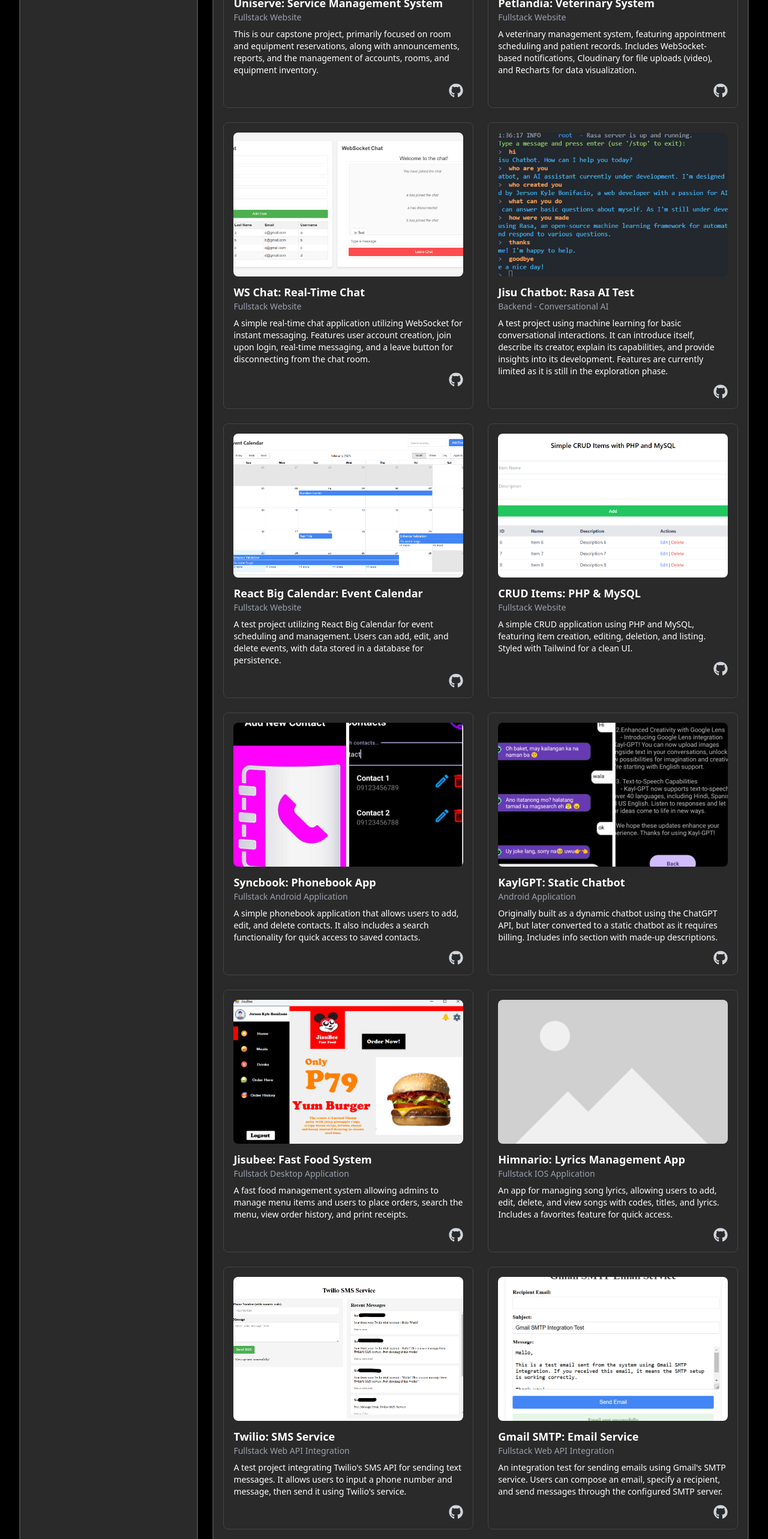
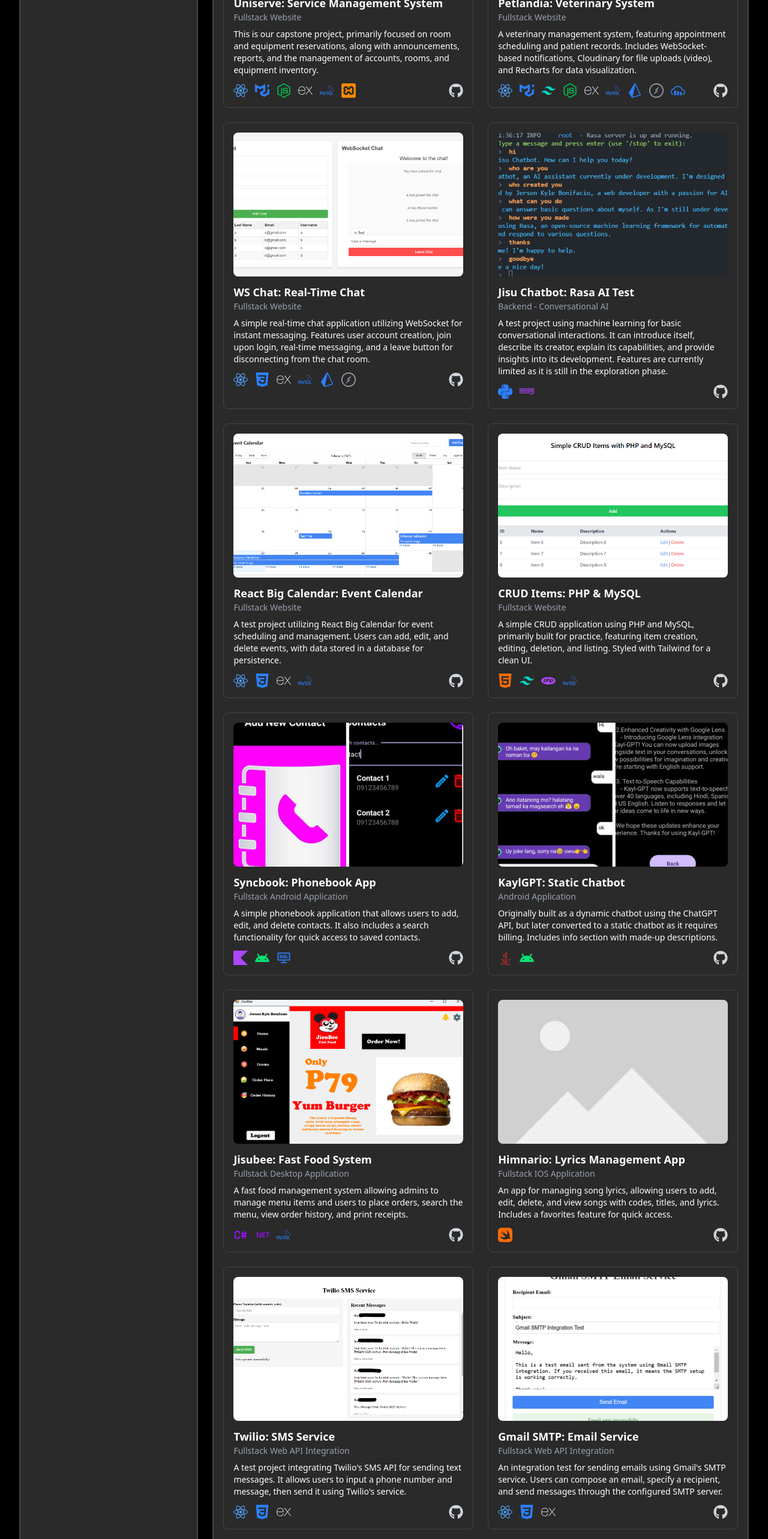
Before and after one commit to JisuKayl/JisuKayl-Personal-Portfolio, a React (Vite) app: page / in a window 1280 px wide. Shown: the part 920-3486 px from the top of the page at 60% size. Built offline with nearby package versions, Linux system fonts and the light colour scheme.

Commit message:
feat: include icons for project techstack

```diff
--- a/src/components/Projects.jsx
+++ b/src/components/Projects.jsx
@@ -1,5 +1,4 @@
 import React from "react";
-import { FaGithub } from "react-icons/fa";
 import DefaultImage from "../assets/placeholder.png";
 import CapstoneImage from "../assets/capstone.png";
 import PetlandiaImage from "../assets/petlandia.png";
@@ -18,6 +17,35 @@ import SpringbootcurdImage from "../assets/springbootcrud.png";
 import LawchatImage from "../assets/lawchat.png";
 import LibraryImage from "../assets/angularlibrary.png";
 import VideosharingImage from "../assets/angularvideo.png";
+import {
+  SiReact,
+  SiMui,
+  SiNodedotjs,
+  SiExpress,
+  SiMysql,
+  SiXampp,
+  SiTailwindcss,
+  SiPrisma,
+  SiSocketdotio,
+  SiCloudinary,
+  SiCss3,
+  SiPython,
+  SiHtml5,
+  SiPhp,
+  SiKotlin,
+  SiAndroid,
+  SiDotnet,
+  SiSwift,
+  SiSpringboot,
+  SiMongodb,
+  SiNextdotjs,
+  SiTypescript,
+  SiAngular,
+  SiRasa,
+} from "react-icons/si";
+import { FaJava, FaGithub } from "react-icons/fa";
+import { AiOutlineConsoleSql } from "react-icons/ai";
+import { TbBrandCSharp } from "react-icons/tb";
 
 const projects = [
   {
@@ -26,8 +54,14 @@ const projects = [
     description:
       "This is our capstone project, primarily focused on room and equipment reservations, along with announcements, reports, and the management of accounts, rooms, and equipment inventory.",
     image: CapstoneImage,
-    techStack: [],
-    // Techstack used here is React js, Material-UI Node js, Express Js, mysql, xampp,
+    techStack: [
+      { icon: <SiReact />, name: "React", color: "text-blue-400" },
+      { icon: <SiMui />, name: "Material-UI", color: "text-blue-500" },
+      { icon: <SiNodedotjs />, name: "Node.js", color: "text-green-500" },
+      { icon: <SiExpress />, name: "Express.js", color: "text-gray-300" },
+      { icon: <SiMysql />, name: "MySQL", color: "text-blue-500" },
+      { icon: <SiXampp />, name: "XAMPP", color: "text-orange-400" },
+    ],
     github: "https://github.com/JisuKayl/CITS-Service-Management-main",
   },
   {
@@ -36,8 +70,17 @@ const projects = [
     description:
       "A veterinary management system, featuring appointment scheduling and patient records. Includes WebSocket-based notifications, Cloudinary for file uploads (video), and Recharts for data visualization.",
     image: PetlandiaImage,
-    // Techstack used here is React js, Material-UI, Tailwind, Node js, Express Js, mysql, prisma orm, websocket, cloudinary
-    techStack: [],
+    techStack: [
+      { icon: <SiReact />, name: "React", color: "text-blue-400" },
+      { icon: <SiMui />, name: "Material-UI", color: "text-blue-500" },
+      { icon: <SiTailwindcss />, name: "Tailwind", color: "text-teal-400" },
+      { icon: <SiNodedotjs />, name: "Node.js", color: "text-green-500" },
+      { icon: <SiExpress />, name: "Express.js", color: "text-gray-300" },
+      { icon: <SiMysql />, name: "MySQL", color: "text-blue-500" },
+      { icon: <SiPrisma />, name: "Prisma ORM", color: "text-blue-500" },
+      { icon: <SiSocketdotio />, name: "WebSocket", color: "text-gray-400" },
+      { icon: <SiCloudinary />, name: "Cloudinary", color: "text-blue-500" },
+    ],
     github: "https://github.com/JisuKayl/Petlandia-Veterinary-System",
   },
   {
@@ -46,8 +89,14 @@ const projects = [
     description:
       "A simple real-time chat application utilizing WebSocket for instant messaging. Features user account creation, join upon login, real-time messaging, and a leave button for disconnecting from the chat room.",
     image: WschatImage,
-    // Techstack used here is React js, Css, Express JS, mysql, prisma orm, websocket
-    techStack: [],
+    techStack: [
+      { icon: <SiReact />, name: "React", color: "text-blue-400" },
+      { icon: <SiCss3 />, name: "CSS", color: "text-blue-500" },
+      { icon: <SiExpress />, name: "Express.js", color: "text-gray-300" },
+      { icon: <SiMysql />, name: "MySQL", color: "text-blue-500" },
+      { icon: <SiPrisma />, name: "Prisma ORM", color: "text-blue-500" },
+      { icon: <SiSocketdotio />, name: "WebSocket", color: "text-gray-400" },
+    ],
     github: "https://github.com/JisuKayl/PrismaORM-Websocket-RealtimeChat-Test",
   },
   {
@@ -56,8 +105,10 @@ const projects = [
     description:
       "A test project using machine learning for basic conversational interactions. It can introduce itself, describe its creator, explain its capabilities, and provide insights into its development. Features are currently limited as it is still in the exploration phase.",
     image: JisuchatbotImage,
-    // Techstack used here is Python, Rasa
-    techStack: [],
+    techStack: [
+      { icon: <SiPython />, name: "Python", color: "text-blue-500" },
+      { icon: <SiRasa />, name: "Rasa", color: "text-purple-500" },
+    ],
     github: "https://github.com/JisuKayl/Rasa-Machine-Learning-Test",
   },
   {
@@ -66,18 +117,26 @@ const projects = [
     description:
       "A test project utilizing React Big Calendar for event scheduling and management. Users can add, edit, and delete events, with data stored in a database for persistence.",
     image: EventcalendarImage,
-    // Techstack used here is React js, css, express js, mysql
-    techStack: [],
+    techStack: [
+      { icon: <SiReact />, name: "React", color: "text-blue-400" },
+      { icon: <SiCss3 />, name: "CSS", color: "text-blue-500" },
+      { icon: <SiExpress />, name: "Express.js", color: "text-gray-300" },
+      { icon: <SiMysql />, name: "MySQL", color: "text-blue-500" },
+    ],
     github: "https://github.com/JisuKayl/React-Big-Calendar-Event-Test",
   },
   {
     title: "CRUD Items: PHP & MySQL",
     category: "Fullstack Website",
     description:
-      "A simple CRUD application using PHP and MySQL, featuring item creation, editing, deletion, and listing. Styled with Tailwind for a clean UI.",
+      "A simple CRUD application using PHP and MySQL, primarily built for practice, featuring item creation, editing, deletion, and listing. Styled with Tailwind for a clean UI.",
     image: PhpcrudImage,
-    // Techstack used here is html, tailwind, php, mysql,
-    techStack: [],
+    techStack: [
+      { icon: <SiHtml5 />, name: "HTML", color: "text-orange-500" },
+      { icon: <SiTailwindcss />, name: "Tailwind", color: "text-teal-400" },
+      { icon: <SiPhp />, name: "PHP", color: "text-purple-500" },
+      { icon: <SiMysql />, name: "MySQL", color: "text-blue-500" },
+    ],
     github: "https://github.com/JisuKayl/CrudItems-Tailwind-Php-Sql-Test",
   },
   {
@@ -86,8 +145,11 @@ const projects = [
     description:
       "A simple phonebook application that allows users to add, edit, and delete contacts. It also includes a search functionality for quick access to saved contacts.",
     image: SyncbookImage,
-    // Techstack used here is Kotlin, Android Studio, SQLite,
-    techStack: [],
+    techStack: [
+      { icon: <SiKotlin />, name: "Kotlin", color: "text-purple-500" },
+      { icon: <SiAndroid />, name: "Android Studio", color: "text-green-400" },
+      { icon: <AiOutlineConsoleSql />, name: "SQLite", color: "text-blue-500" },
+    ],
     github: "https://github.com/JisuKayl/SyncBook-Kotlin-PhonebookApp",
   },
   {
@@ -96,8 +158,10 @@ const projects = [
     description:
       "Originally built as a dynamic chatbot using the ChatGPT API, but later converted to a static chatbot as it requires billing. Includes info section with made-up descriptions.",
     image: KaylgptImage,
-    // Techstack used here is Java, Android Studio
-    techStack: [],
+    techStack: [
+      { icon: <FaJava />, name: "Java", color: "text-red-500" },
+      { icon: <SiAndroid />, name: "Android Studio", color: "text-green-400" },
+    ],
     github:
       "https://github.com/JisuKayl/KaylGpt-StaticChatbot-WithOptionForDynamicResponse",
   },
@@ -107,8 +171,11 @@ const projects = [
     description:
       "A fast food management system allowing admins to manage menu items and users to place orders, search the menu, view order history, and print receipts.",
     image: JisubeeImage,
-    // Techstack used here is C# .net, MSSQL (but you can use mysql icon, just mssql tooltip)
-    techStack: [],
+    techStack: [
+      { icon: <TbBrandCSharp />, name: "C#", color: "text-purple-600" },
+      { icon: <SiDotnet />, name: ".NET", color: "text-purple-600" },
+      { icon: <SiMysql />, name: "MySQL", color: "text-blue-500" },
+    ],
     github: "https://github.com/JisuKayl/CSharp-DotNet-MsSQL-FastFoodSystem",
   },
   {
@@ -117,8 +184,7 @@ const projects = [
     description:
       "An app for managing song lyrics, allowing users to add, edit, delete, and view songs with codes, titles, and lyrics. Includes a favorites feature for quick access.",
     image: DefaultImage,
-    // Techstack used here is Swift, swiftdata (if no icon available, dont include swiftdata. just swift)
-    techStack: [],
+    techStack: [{ icon: <SiSwift />, name: "Swift", color: "text-orange-500" }],
     github: "https://github.com/JisuKayl/Swift-Wam3-Finals",
   },
   {
@@ -127,8 +193,11 @@ const projects = [
     description:
       "A test project integrating Twilio's SMS API for sending text messages. It allows users to input a phone number and message, then send it using Twilio's service.",
     image: TwilioImage,
-    // Techstack used here is react js, css, express js,
-    techStack: [],
+    techStack: [
+      { icon: <SiReact />, name: "React", color: "text-blue-400" },
+      { icon: <SiCss3 />, name: "CSS", color: "text-blue-500" },
+      { icon: <SiExpress />, name: "Express.js", color: "text-gray-300" },
+    ],
     github: "https://github.com/JisuKayl/Twilio-SMS-Integration-Test",
   },
   {
@@ -137,8 +206,11 @@ const projects = [
     description:
       "An integration test for sending emails using Gmail's SMTP service. Users can compose an email, specify a recipient, and send messages through the configured SMTP server.",
     image: GmailsmtpImage,
-    // Techstack used here is React js, css, express js
-    techStack: [],
+    techStack: [
+      { icon: <SiReact />, name: "React", color: "text-blue-400" },
+      { icon: <SiCss3 />, name: "CSS", color: "text-blue-500" },
+      { icon: <SiExpress />, name: "Express.js", color: "text-gray-300" },
+    ],
     github: "https://github.com/JisuKayl/Gmail-SMTP-Integration-Test",
   },
   {
@@ -147,8 +219,12 @@ const projects = [
     description:
       "An integration test for Google Calendar API, allowing users to authenticate with their Google account and manage events, including adding, updating, and deleting scheduled events.",
     image: GooglecalendarImage,
-    // Techstack used here is React js, css, express js, mysql
-    techStack: [],
+    techStack: [
+      { icon: <SiReact />, name: "React", color: "text-blue-400" },
+      { icon: <SiCss3 />, name: "CSS", color: "text-blue-500" },
+      { icon: <SiExpress />, name: "Express.js", color: "text-gray-300" },
+      { icon: <SiMysql />, name: "MySQL", color: "text-blue-500" },
+    ],
     github: "https://github.com/JisuKayl/Google-Calendar-Integration-Test",
   },
   {
@@ -157,18 +233,23 @@ const projects = [
     description:
       "An integration test for OpenWeatherMap API, allowing users to search for weather forecasts by city and retrieve real-time weather data, including temperature, humidity, and conditions.",
     image: OwmweatherImage,
-    // Techstack used here is React js, css, express
-    techStack: [],
+    techStack: [
+      { icon: <SiReact />, name: "React", color: "text-blue-400" },
+      { icon: <SiCss3 />, name: "CSS", color: "text-blue-500" },
+      { icon: <SiExpress />, name: "Express.js", color: "text-gray-300" },
+    ],
     github: "https://github.com/JisuKayl/OpenWeatherMap-Integration-Test",
   },
   {
     title: "Case Program: Sping Boot REST API",
     category: "Backend - REST API",
     description:
-      "A CRUD-based REST API, featuring MongoDB for data storage. It allows creating, reading, updating, and deleting case records via API endpoints.",
+      "A CRUD-based REST API built with Spring Boot and MongoDB. It enables case management operations, including creating, reading, updating, and deleting records through structured API endpoints.",
     image: SpringbootcurdImage,
-    // Techstack used here is Springboot, MongoDB
-    techStack: [],
+    techStack: [
+      { icon: <SiSpringboot />, name: "Spring Boot", color: "text-green-500" },
+      { icon: <SiMongodb />, name: "MongoDB", color: "text-green-400" },
+    ],
     github: "https://github.com/JisuKayl/CaseProgram-RestAPI-Springboot",
   },
   {
@@ -177,8 +258,11 @@ const projects = [
     description:
       "An assessment project during my OJT internship. It features UI functionalities like adding users to a group and deleting chats, serving as a frontend prototype without backend integration.",
     image: LawchatImage,
-    // Techstack used here is Next JS, Typescript, Tailwind
-    techStack: [],
+    techStack: [
+      { icon: <SiNextdotjs />, name: "Next.js", color: "text-white" },
+      { icon: <SiTypescript />, name: "TypeScript", color: "text-blue-400" },
+      { icon: <SiTailwindcss />, name: "Tailwind", color: "text-teal-400" },
+    ],
     github: "https://github.com/JisuKayl/LawChat-App",
   },
   {
@@ -187,8 +271,11 @@ const projects = [
     description:
       "A simple UI for a library management system, to practice components, structure, and basic aspects of Angular.",
     image: LibraryImage,
-    // Techstack used here is Angular JS, Typescript, css
-    techStack: [],
+    techStack: [
+      { icon: <SiAngular />, name: "Angular.js", color: "text-red-600" },
+      { icon: <SiTypescript />, name: "TypeScript", color: "text-blue-400" },
+      { icon: <SiCss3 />, name: "CSS", color: "text-blue-500" },
+    ],
     github: "https://github.com/JisuKayl/AngularJS-LibraryForm-QuickWebPage",
   },
   {
@@ -197,8 +284,11 @@ const projects = [
     description:
       "A video-sharing platform UI with basic routing, designed to explore AngularJS components and navigation.",
     image: VideosharingImage,
-    // Techstack used here is Angular JS, Typescript, css
-    techStack: [],
+    techStack: [
+      { icon: <SiAngular />, name: "Angular.js", color: "text-red-600" },
+      { icon: <SiTypescript />, name: "TypeScript", color: "text-blue-400" },
+      { icon: <SiCss3 />, name: "CSS", color: "text-blue-500" },
+    ],
     github:
       "https://github.com/JisuKayl/AngularJS-SonoroAcersVideoSharing-QuickWebPage",
   },
@@ -226,8 +316,10 @@ const Projects = () => {
               <div className="flex space-x-3">
                 {project.techStack.map((tech, i) => (
                   <div key={i} className="group relative">
-                    <span className="text-2xl">{tech.icon}</span>
-                    <span className="absolute bottom-full left-1/2 transform -translate-x-1/2 bg-black text-xs text-white px-2 py-1 rounded opacity-0 group-hover:opacity-100 transition">
+                    <span className={`text-2xl ${tech.color}`}>
+                      {tech.icon}
+                    </span>
+                    <span className="absolute top-[-30px] left-1/2 -translate-x-1/2 bg-black text-white text-xs px-2 py-1 rounded-md opacity-0 group-hover:opacity-100 transition whitespace-nowrap">
                       {tech.name}
                     </span>
                   </div>
```
